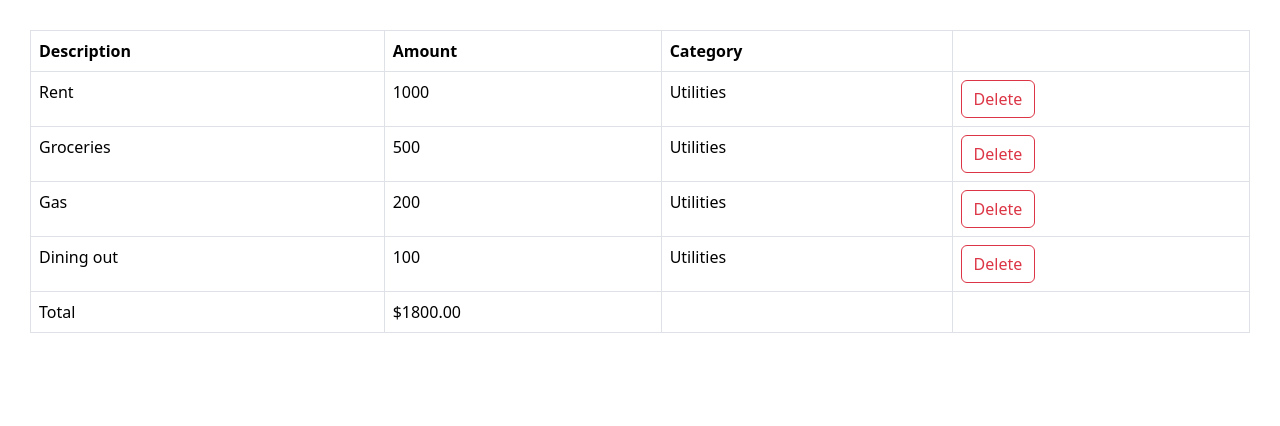
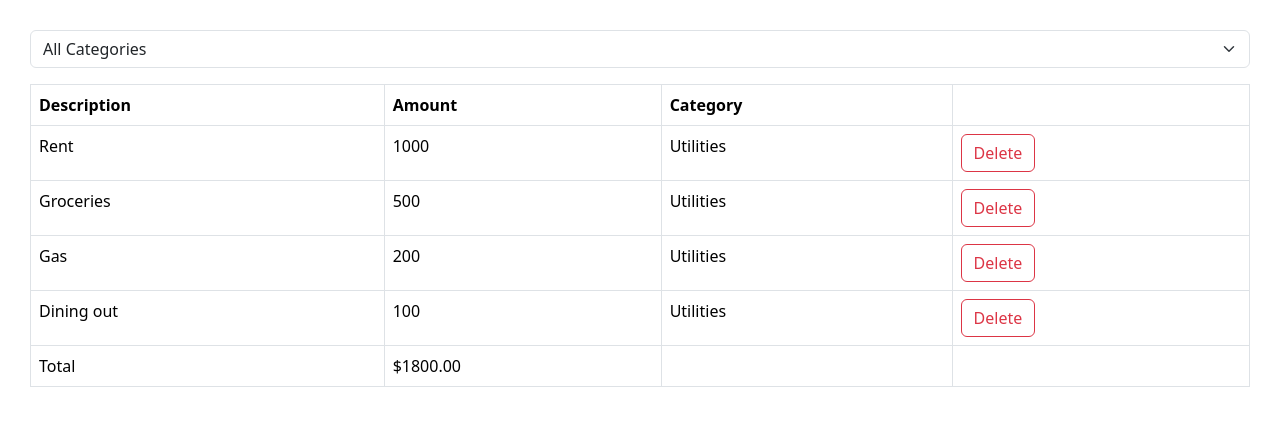
Before and after one commit to avgvustinee/react-typescript, a React (Vite) app: page / in a window 1280 px wide. Shown: the top 426 px of the page. Built offline with nearby package versions, Linux system fonts and the light colour scheme.

Commit message:
BuildingExpenseFilter commit

```diff
--- a/src/App.tsx
+++ b/src/App.tsx
@@ -1,19 +1,31 @@
 import { useState } from "react";
 import ExpenseList from "./expense-tracker/components/ExpenseList";
+import ExpenseFilter from "./expense-tracker/components/ExpenseFilter";
 
 const App = () => {
-
-  const [expenses, setExpenses] = useState( [
-    { id: 1, description: 'Rent', amount: 1000, category: "Utilities" },
-    { id: 2, description: 'Groceries', amount: 500, category: "Utilities" },
-    { id: 3, description: 'Gas', amount: 200, category: "Utilities" },
-    { id: 4, description: 'Dining out', amount: 100, category: "Utilities" },
+  const [selectedCategory, setSelectedCategory] = useState("");
+  const [expenses, setExpenses] = useState([
+    { id: 1, description: "Rent", amount: 1000, category: "Utilities" },
+    { id: 2, description: "Groceries", amount: 500, category: "Utilities" },
+    { id: 3, description: "Gas", amount: 200, category: "Utilities" },
+    { id: 4, description: "Dining out", amount: 100, category: "Utilities" },
   ]);
 
+  const visibleExpenses = selectedCategory
+    ? expenses.filter((e) => e.category === selectedCategory)
+    : expenses;
 
   return (
     <div>
-      <ExpenseList expenses={expenses} onDelete={(id) => setExpenses(expenses.filter(e=> e.id !== id))} />
+      <div className="mb-3">
+        <ExpenseFilter
+          onSelectCategory={(category) => setSelectedCategory(category)}
+        ></ExpenseFilter>
+      </div>
+      <ExpenseList
+        expenses={visibleExpenses}
+        onDelete={(id) => setExpenses(expenses.filter((e) => e.id !== id))}
+      />
     </div>
   );
 };
--- /dev/null
+++ b/src/expense-tracker/components/ExpenseFilter.tsx
@@ -0,0 +1,19 @@
+interface Props {
+  onSelectCategory: (category: string) => void;
+}
+
+const ExpenseFilter = ({ onSelectCategory }: Props) => {
+  return (
+    <select
+      className="form-select"
+      onChange={(event) => onSelectCategory(event.target.value)}
+    >
+      <option value="">All Categories</option>
+      <option value="Groceries">Groceries</option>
+      <option value="Utilities">Utilities</option>
+      <option value="Entertainment">Entertainment</option>
+    </select>
+  );
+};
+
+export default ExpenseFilter;
```
